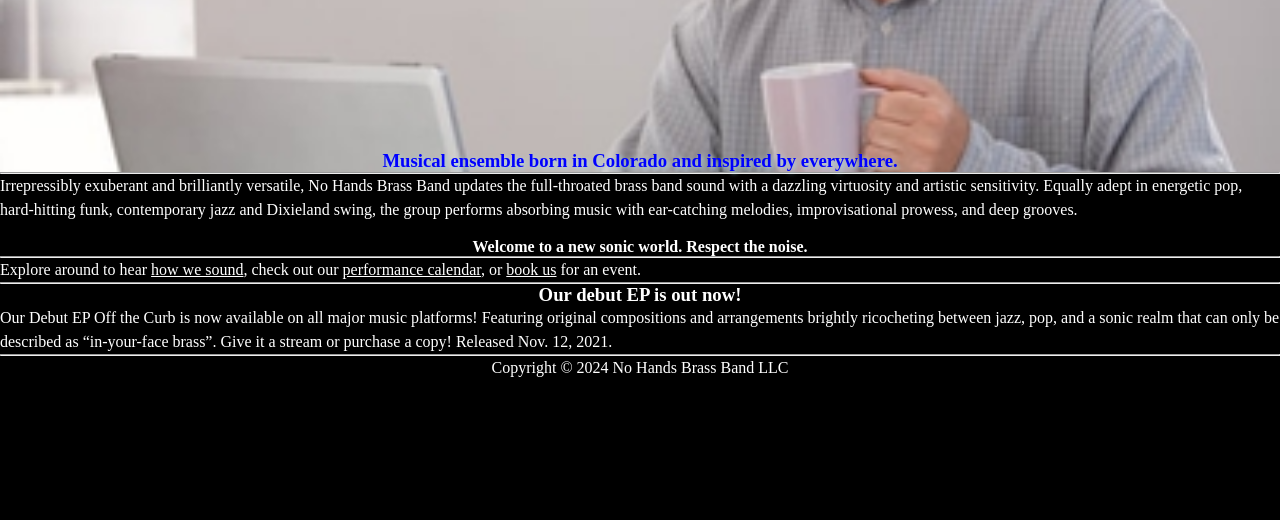
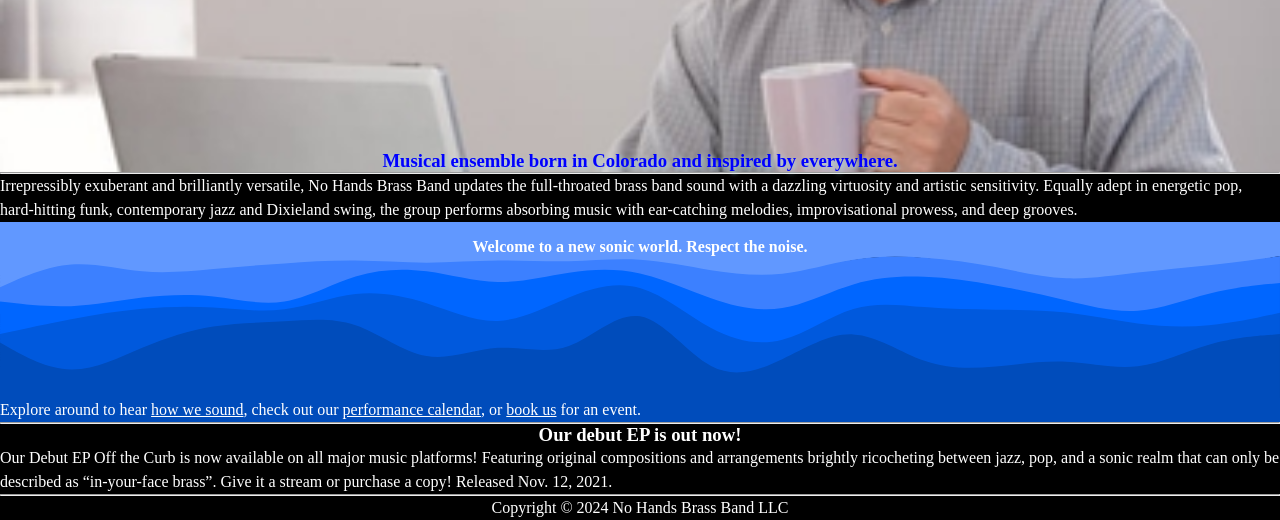
Before and after one commit to toneDialing/nohands, a plain HTML site: page index.html in a window 1280 px wide. Shown: the part 983-1503 px from the top of the page. Before the commit the page ends 1363 px from the top, so only its background shows below. Drawn offline with Linux system fonts and the light colour scheme.

Commit message:
First attempt to add SVG file, but thin border appears

```diff
--- a/index.html
+++ b/index.html
@@ -79,7 +79,9 @@
         <h4 id="new_sonic_world">
             Welcome to a new sonic world. Respect the noise.
         </h4>
-        <hr>
+
+        <div class="border" id="blue_wave"></div>
+
         <p id="paragraph_links">
             Explore around to hear <a href="music.html">how we sound</a>, check out our <a href="shows.html">performance calendar</a>, or <a href="contact.html">book us</a> for an event.
         </p>
--- a/style.scss
+++ b/style.scss
@@ -75,6 +75,14 @@ p {
 
 a:any-link {
     color: white;
+}
+
+.border {
+    aspect-ratio: 9/1;
+    width: 100%;
+    background-repeat: no-repeat;
+    background-size: cover;
+    background-position: center;
 }
 
 .header {
@@ -226,6 +234,16 @@ a:active {
 #new_sonic_world {
     padding-top: 1rem;
     text-align: center;
+    background-color: #6198ff;
+}
+
+//TODO: Figure out why the thin border appears around SVG image
+#blue_wave {
+    background-image: url('./stacked-waves-haikei.svg');
+}
+
+#paragraph_links {
+    background-color: #004cbb;
 }
 
 #paragraph_links a {
```
Also changed, not shown: stacked-waves-haikei.svg (added), style.css, 1 other file.
